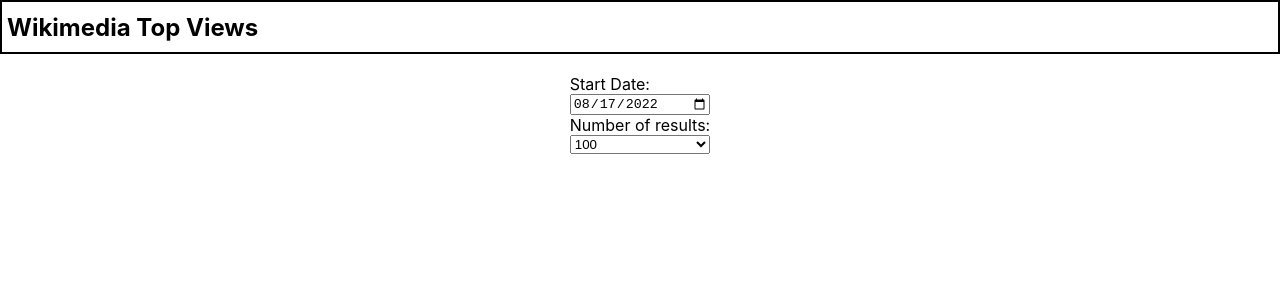
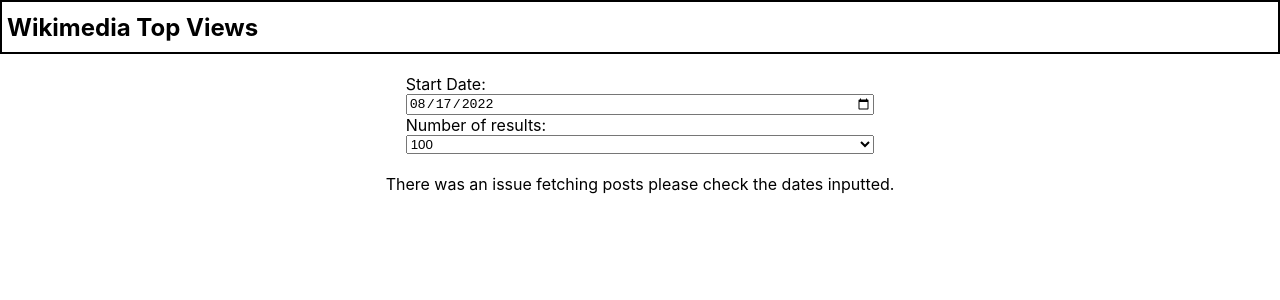
Before and after one commit to jakewilson801/grow_take_home, a React (Create React App) app: page / in a window 1280 px wide. Shown: the top 300 px of the page. Built offline with nearby package versions, Linux system fonts and the light colour scheme; no server answers.

Commit message:
updated date selection logic

```diff
--- a/src/App.tsx
+++ b/src/App.tsx
@@ -17,7 +17,7 @@
     pinOrReadArticles()
   );
 
-  const { data, loading } = useFetch(
+  const { data, loading, error } = useFetch(
     `https://wikimedia.org/api/rest_v1/metrics/pageviews/top/en.wikipedia/all-access/${moment(
       selectedDate
     ).format("yyyy/MM/DD")}`,
@@ -27,7 +27,8 @@
       } = response;
       return articles?.articles.slice(0, pageSize);
     },
-    pageSize
+    pageSize,
+    selectedDate
   );
 
   return (
@@ -75,13 +76,18 @@
                 <hr />
               </>
             )}
-
-            {data && (
+            {data && !error && (
               <DisplayArticles
                 pinned={false}
                 articles={data}
                 pinArticle={setPinnedArticles}
               />
+            )}
+            {error && (
+              <div>
+                There was an issue fetching posts please check the dates
+                inputted.
+              </div>
             )}
           </div>
         </div>
--- a/src/components/PageDateOptions.tsx
+++ b/src/components/PageDateOptions.tsx
@@ -10,11 +10,13 @@
       onChange={(event) => {
         const selected = event?.target.value;
         if (
-          moment(selected).isAfter(moment()) ||
-          moment(selected).format("yyyy-DD-MM") ===
-            moment().format("yyyy-DD-MM")
+          !(
+            moment(selected).isAfter(moment()) ||
+            moment(selected).format("yyyy-DD-MM") ===
+              moment().format("yyyy-DD-MM") ||
+            moment(selected).year() < 2000
+          )
         ) {
-        } else {
           props?.setSelectedDate(event?.target.value);
         }
       }}
--- a/src/utility/useFetch.ts
+++ b/src/utility/useFetch.ts
@@ -3,10 +3,12 @@
 const useFetch = (
   url: string,
   transform: (response: any) => any,
+  dataDependency?: {},
   additionalDependency?: {},
   options?: {}
 ) => {
   const [response, setResponse] = useState(null);
+  const [data, setData] = useState(null);
   const [error, setError] = useState(null);
   const [loading, setLoading] = useState(false);
   useEffect(() => {
@@ -17,6 +19,14 @@
       try {
         const res = await fetch(url, options);
         const json = await res.json();
+        try {
+          const data = transform(json);
+          setError(null);
+          setData(data);
+        } catch (e: any) {
+          setError(e);
+        }
+
         if (!signal.aborted) {
           setResponse(json);
         }
@@ -34,16 +44,8 @@
     return () => {
       abortController.abort();
     };
-  }, [url, options, additionalDependency]);
+  }, [url, options, additionalDependency, dataDependency]);
 
-  if (response && !error) {
-    try {
-      const data = transform(response);
-      return { response, error, loading, data };
-    } catch (e: any) {
-      setError(e);
-    }
-  }
-  return { response, error, loading };
+  return { response, error, data, loading };
 };
 export default useFetch;
```
